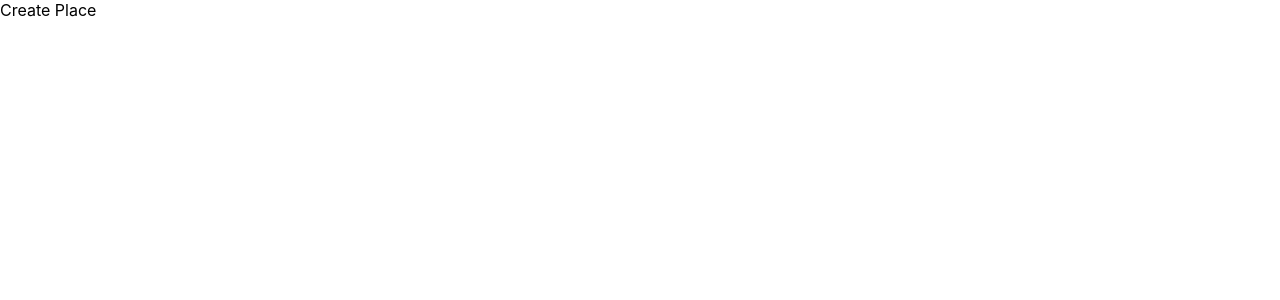
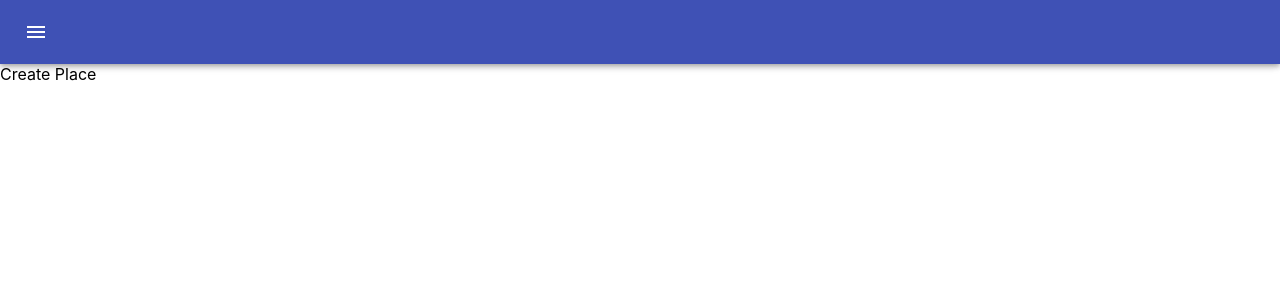
Before and after one commit to novocaine420/locNot, a Next.js app: page /places/create in a window 1280 px wide. Shown: the top 300 px of the page. Built offline with nearby package versions, Linux system fonts and the light colour scheme.

Commit message:
feat: add main layout, header and drawer

```diff
--- /dev/null
+++ b/client/components/drawer/drawer.tsx
@@ -0,0 +1,86 @@
+import React from 'react';
+import Link from 'next/link';
+import SwipeableDrawer from '@material-ui/core/SwipeableDrawer';
+import List from '@material-ui/core/List';
+import ListItem from '@material-ui/core/ListItem';
+import ListItemIcon from '@material-ui/core/ListItemIcon';
+import ListItemText from '@material-ui/core/ListItemText';
+import InboxIcon from '@material-ui/icons/MoveToInbox';
+import MailIcon from '@material-ui/icons/Mail';
+
+import styles from './styles.module.scss';
+
+type DrawerProps = {
+  isOpen: boolean;
+  toggleMenu: (open: boolean) => void;
+};
+
+const menuData = [
+  {
+    title: 'Home',
+    path: '/'
+  },
+  {
+    title: 'My Places',
+    path: '/places'
+  },
+  {
+    title: 'My Friends',
+    path: '/friends'
+  },
+  {
+    title: 'Reminders',
+    path: '/reminders'
+  },
+  {
+    title: 'My Mentions',
+    path: '/mentions'
+  },
+  {
+    title: 'Invite',
+    path: '/invite'
+  },
+  {
+    title: 'Settings',
+    path: '/settings'
+  }
+];
+
+export default function Drawer({ isOpen, toggleMenu }: DrawerProps) {
+  const toggleDrawer = (open: boolean) => (event: React.KeyboardEvent | React.MouseEvent) => {
+    if (
+      event &&
+      event.type === 'keydown' &&
+      ((event as React.KeyboardEvent).key === 'Tab' || (event as React.KeyboardEvent).key === 'Shift')
+    ) {
+      return;
+    }
+
+    toggleMenu(open);
+  };
+
+  const list = () => (
+    <div className={styles.list} role="presentation" onClick={toggleDrawer(false)} onKeyDown={toggleDrawer(false)}>
+      <List>
+        {menuData.map((item, index) => (
+          <ListItem button key={item.title}>
+            <Link href={item.path}>
+              <a className={styles.menuLink}>
+                <ListItemIcon>{index % 2 === 0 ? <InboxIcon /> : <MailIcon />}</ListItemIcon>
+                <ListItemText primary={item.title} />
+              </a>
+            </Link>
+          </ListItem>
+        ))}
+      </List>
+    </div>
+  );
+
+  return (
+    <div>
+      <SwipeableDrawer anchor="left" open={isOpen} onClose={toggleDrawer(false)} onOpen={toggleDrawer(true)}>
+        {list()}
+      </SwipeableDrawer>
+    </div>
+  );
+}
--- /dev/null
+++ b/client/components/drawer/styles.module.scss
@@ -0,0 +1,6 @@
+.list {
+  width: 250px;
+  .menuLink {
+    display: inline-flex;
+  }
+}
--- /dev/null
+++ b/client/components/header/header.tsx
@@ -0,0 +1,64 @@
+import React from 'react';
+import AppBar from '@material-ui/core/AppBar';
+import Toolbar from '@material-ui/core/Toolbar';
+import Typography from '@material-ui/core/Typography';
+import IconButton from '@material-ui/core/IconButton';
+import MenuIcon from '@material-ui/icons/Menu';
+import useScrollTrigger from '@material-ui/core/useScrollTrigger';
+import Slide from '@material-ui/core/Slide';
+
+import styles from './styles.module.scss';
+
+interface Props {
+  /**
+   * Injected by the documentation to work in an iframe.
+   * You won't need it on your project.
+   */
+  window?: () => Window;
+  children: React.ReactElement;
+}
+
+type HeaderProps = {
+  title: string;
+  onMenuOpen: (open: boolean) => void;
+};
+
+function HideOnScroll(props: Props) {
+  const { children, window } = props;
+  // Note that you normally won't need to set the window ref as useScrollTrigger
+  // will default to window.
+  // This is only being set here because the demo is in an iframe.
+  const trigger = useScrollTrigger({ target: window ? window() : undefined });
+
+  return (
+    <Slide appear={false} direction="down" in={!trigger}>
+      {children}
+    </Slide>
+  );
+}
+
+export default function Header({ title, onMenuOpen }: HeaderProps) {
+  return (
+    <div className={styles.header}>
+      <HideOnScroll>
+        <AppBar>
+          <Toolbar>
+            <IconButton
+              edge="start"
+              className={styles.menuButton}
+              color="inherit"
+              aria-label="menu"
+              onClick={() => onMenuOpen(true)}
+            >
+              <MenuIcon />
+            </IconButton>
+            <Typography variant="h6" className={styles.title}>
+              {title}
+            </Typography>
+          </Toolbar>
+        </AppBar>
+      </HideOnScroll>
+      <Toolbar />
+    </div>
+  );
+}
--- /dev/null
+++ b/client/components/header/styles.module.scss
@@ -0,0 +1,9 @@
+.header {
+  flex-grow: 1;
+  .menuButton {
+    margin-right: 10px;
+  }
+  .title {
+    flex-grow: 1;
+  }
+}
--- /dev/null
+++ b/client/components/main/main.tsx
@@ -0,0 +1,33 @@
+import React, { useState } from 'react';
+import { AppPropsType } from 'next/dist/next-server/lib/utils';
+
+import Header from '@client/components/header/header';
+import Drawer from '@client/components/drawer/drawer';
+
+const paths: { [key: string]: string } = {
+  '/': 'LocNot',
+  '/places': 'My Places',
+  '/firends': 'My Friends',
+  '/reminders': 'Reminders',
+  '/mentions': 'Mentions',
+  '/invite': 'Invite',
+  '/settings': 'Settings'
+};
+
+const Main = ({ Component, pageProps, router }: AppPropsType) => {
+  const [isOpen, setIsOpen] = useState(false);
+
+  const toggleMenu = (value: boolean) => {
+    setIsOpen(value);
+  };
+
+  return (
+    <div>
+      <Header title={paths[router.pathname]} onMenuOpen={toggleMenu} />
+      <Component {...pageProps} />
+      <Drawer isOpen={isOpen} toggleMenu={toggleMenu} />
+    </div>
+  );
+};
+
+export default Main;
--- a/pages/_app.js
+++ b/pages/_app.js
@@ -1,12 +1,16 @@
 import Head from 'next/head';
 import { Provider } from 'react-redux';
+import { useRouter } from 'next/router';
 
 import configureStore from '../isomorphic/store';
 import '../styles/globals.css';
+import Main from '../client/components/main/main';
 
 const store = configureStore();
 
 export default function MyApp({ Component, pageProps }) {
+  const router = useRouter();
+
   return (
     <>
       <Provider store={store}>
@@ -27,7 +31,7 @@ export default function MyApp({ Component, pageProps }) {
           <link rel="apple-touch-icon" href="/apple-icon.png" />
           <meta name="theme-color" content="#317EFB" />
         </Head>
-        <Component {...pageProps} />
+        <Main pageProps={pageProps} Component={Component} router={router} />
       </Provider>
     </>
   );
```
